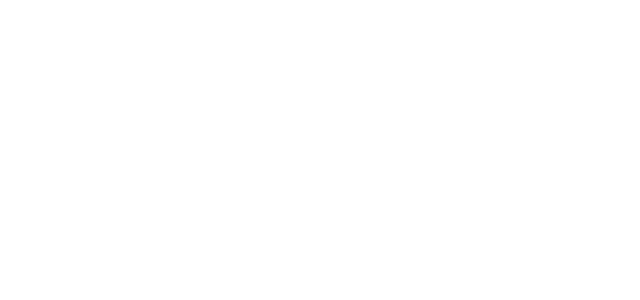
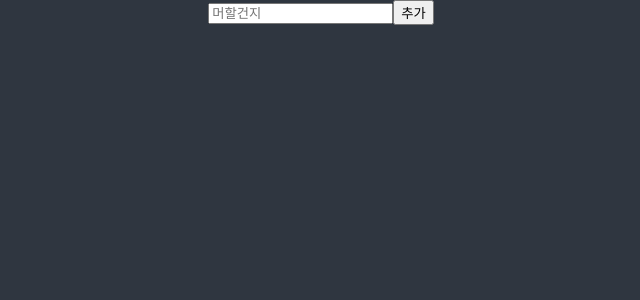
Before and after one commit to nocturnior/react-master, a React (Create React App) app: page / in a window 1280 px wide. Shown: the top 300 px of the page, without its empty margins (319-959 px from the left). Built offline with nearby package versions, Linux system fonts and the light colour scheme; a web font is replaced by a local one.

Commit message:
:heavy_plus_sign: [Todo] Todo 기본적 뷰 만들어보기
인풋 + 버튼

```diff
--- a/public/index.html
+++ b/public/index.html
@@ -1,5 +1,5 @@
 <!DOCTYPE html>
-<html lang="en">
+<html lang="ko-KR">
   <head>
     <meta charset="utf-8" />
     <link rel="icon" href="%PUBLIC_URL%/favicon.ico" />
--- a/src/App.jsx
+++ b/src/App.tsx
@@ -1,10 +1,15 @@
 import React, { useState } from 'react';
-import styled, { createGlobalStyle } from 'styled-components';
+import styled, { ThemeProvider, createGlobalStyle } from 'styled-components';
+import TodoList from './TodoList';
+import { darkTheme } from './theme';
 
 function App() {
   return (
     <>
       <GlobalStyle />
+      <Wrapper>
+        <TodoList />
+      </Wrapper>
     </>
   );
 }
--- /dev/null
+++ b/src/TodoList.tsx
@@ -0,0 +1,26 @@
+import React, { useState } from 'react';
+
+export default function TodoList() {
+  const [todo, setTodo] = useState('');
+
+  const onChange = (e: React.FormEvent<HTMLInputElement>) => {
+    const {
+      currentTarget: { value },
+    } = e;
+    setTodo(value);
+  };
+
+  const onSubmit = (e: React.FormEvent<HTMLFormElement>) => {
+    e.preventDefault();
+    console.log(todo);
+  };
+
+  return (
+    <>
+      <form onSubmit={onSubmit}>
+        <input onChange={onChange} value={todo} type='text' placeholder='머할건지' />
+        <button>추가</button>
+      </form>
+    </>
+  );
+}
--- a/src/index.jsx
+++ b/src/index.tsx
@@ -2,14 +2,10 @@ import React from 'react';
 import ReactDOM from 'react-dom/client';
 import { ThemeProvider } from 'styled-components';
 import App from './App';
+import { darkTheme } from './theme';
 import { RecoilRoot } from 'recoil';
 
-const root = ReactDOM.createRoot(document.getElementById('root'));
-
-const darkTheme = {
-  textColor: 'whiteSmoke',
-  backgroundColor: 'hsl(218, 23%, 21%)',
-};
+const root = ReactDOM.createRoot(document.getElementById('root') as HTMLElement);
 
 root.render(
   <React.StrictMode>
```
Also changed, not shown: src/style.d.ts (line endings or trailing spaces).
